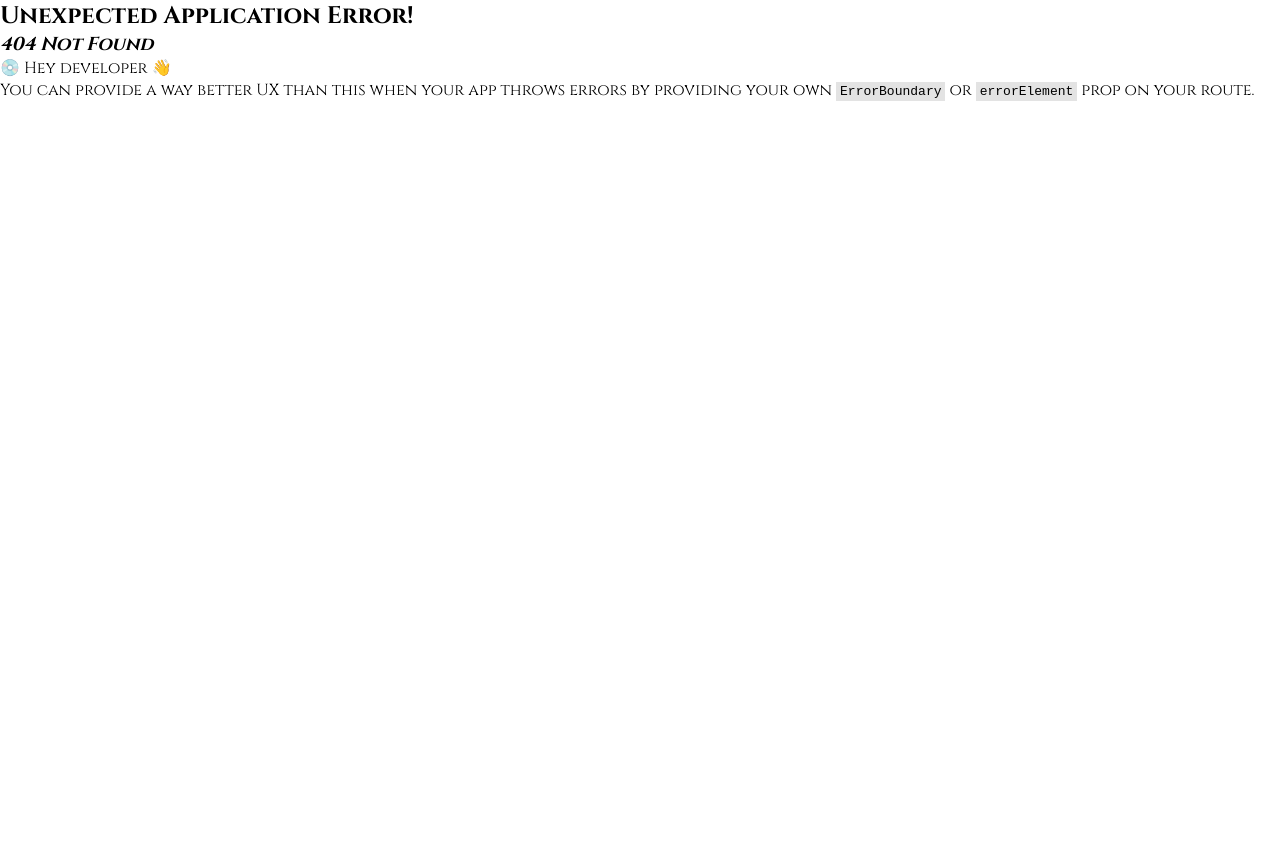
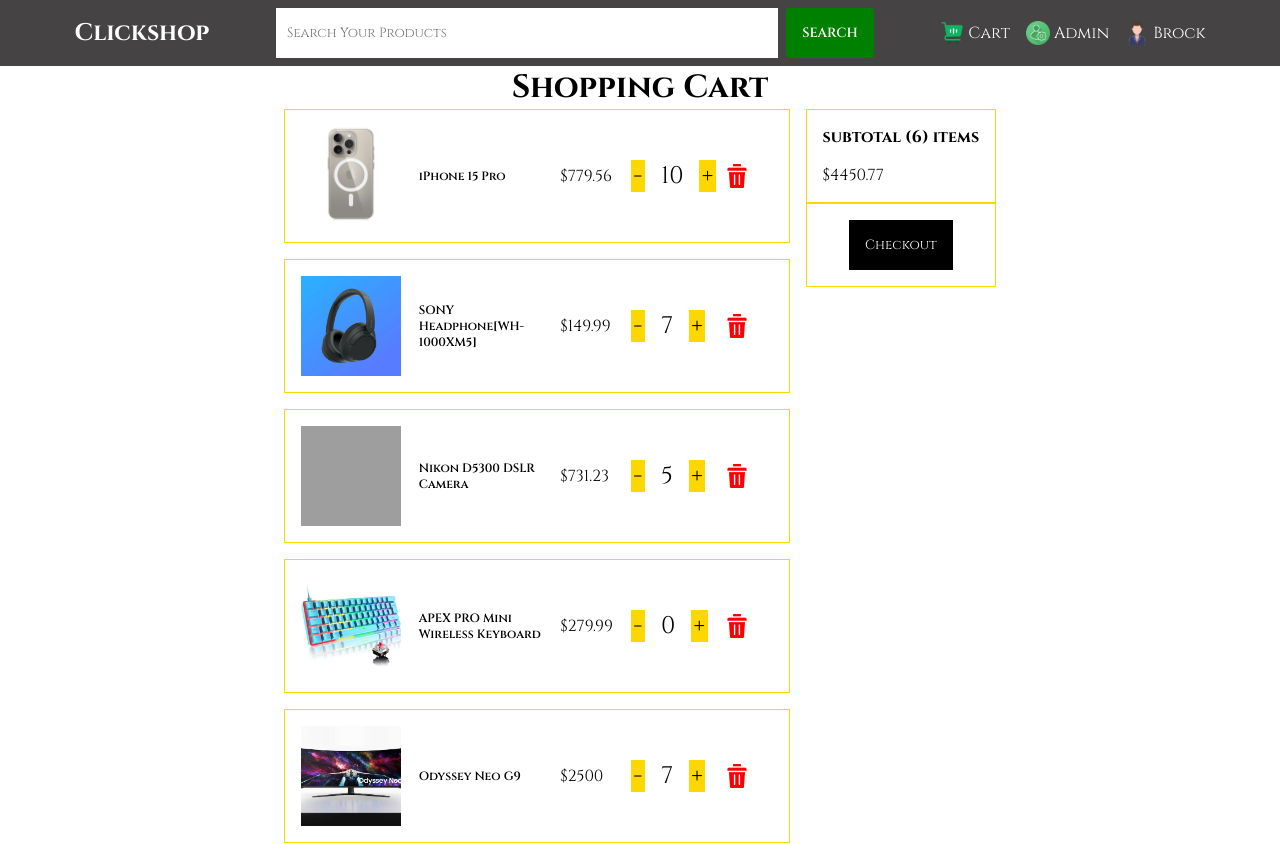
Before and after one commit to ashutosh2712/ClickShop, a React (Vite) app in the folder client/: page /cart in a window 1280 px wide. Before the commit this address had no page. Shown: the top 844 px of the page. Before the commit the page ends 800 px from the top, so only its background shows below. Built offline with nearby package versions, Linux system fonts and the light colour scheme; grey boxes are pictures that could not be loaded.

Commit message:
Done with the Cart Page

```diff
--- a/client/src/App.css
+++ b/client/src/App.css
@@ -277,6 +277,7 @@
 
   margin-top: 3rem;
   gap: 1rem;
+  margin-bottom: 1rem;
 }
 
 .authFormContainer {
@@ -294,3 +295,67 @@
 .ToogleLink {
   color: var(--color-blue);
 }
+
+/*Cart Page CSS */
+
+.cartContainer {
+  display: flex;
+  align-items: center;
+  justify-content: center;
+  flex-direction: column;
+  margin-bottom: 1rem;
+}
+
+.cartDetails {
+  display: flex;
+
+  gap: 1rem;
+}
+.cartProductName {
+  font-size: 0.75rem;
+  font-weight: 600;
+}
+.cartProductsContent {
+  display: flex;
+  flex-direction: column;
+  gap: 1rem;
+}
+
+.prductCartDetails {
+  display: grid;
+  grid-template-columns: 25% 30% 15% 20% 10%;
+  align-items: center;
+  border: 1px solid var(--border-color);
+  padding: 1rem;
+}
+
+.cartProductImg {
+  width: 100px;
+  height: 100px;
+  object-fit: cover;
+}
+
+.cartUpdateQty {
+  padding: 0.01rem 0.15rem;
+}
+
+.productCartPrice {
+  display: flex;
+  flex-direction: column;
+}
+
+.cartTotal {
+  display: flex;
+  gap: 1rem;
+  flex-direction: column;
+  border: 1px solid var(--border-color);
+  padding: 1rem;
+}
+
+.cartCheckout {
+  border: 1px solid var(--border-color);
+  padding: 1rem;
+  display: flex;
+  align-items: center;
+  justify-content: center;
+}
--- a/client/src/components/Navbar.jsx
+++ b/client/src/components/Navbar.jsx
@@ -24,11 +24,13 @@
       </div>
 
       <div className="navRight">
-        <div className="navCart">
-          {/* <i className="fas fa-shopping-cart"></i> */}
-          <img src={ShopCart} alt="cart" className="cartImg" />
-          <p>Cart</p>
-        </div>
+        <Link to="/cart">
+          <div className="navCart">
+            {/* <i className="fas fa-shopping-cart"></i> */}
+            <img src={ShopCart} alt="cart" className="cartImg" />
+            <p>Cart</p>
+          </div>
+        </Link>
 
         <div className="navAdmin">
           <img src={Admin} alt="cart" className="cartImg" />
--- /dev/null
+++ b/client/src/pages/CartPage.jsx
@@ -0,0 +1,50 @@
+import React from "react";
+import products from "../data/products";
+import delteIcon from "../assets/delete.png";
+const CartPage = () => {
+  return (
+    <div className="cartContainer">
+      <h1>Shopping Cart</h1>
+      <div className="cartDetails">
+        <div className="cartProductsContent">
+          {products.map((product) => (
+            <div className="prductCartDetails">
+              <img
+                src={product.image}
+                alt={product.name}
+                className="cartProductImg"
+              />
+
+              <p className="cartProductName">{product.name}</p>
+
+              <p>${product.price}</p>
+
+              <div className="productQty">
+                <button className="decreaseQty cartUpdateQty">-</button>
+                <span>{product.countInStock}</span>
+                <button className="increaseQty cartUpdateQty">+</button>
+              </div>
+
+              <img src={delteIcon} alt="delete" />
+            </div>
+          ))}
+        </div>
+        <div className="productCartPrice">
+          <div className="cartTotal">
+            <h4>subtotal ({products.length}) items</h4>
+            <p>
+              ${products.reduce((total, product) => total + product.price, 0)}
+            </p>
+          </div>
+          <div className="cartCheckout">
+            <button type="submit" className="btn-cart">
+              Checkout
+            </button>
+          </div>
+        </div>
+      </div>
+    </div>
+  );
+};
+
+export default CartPage;
```
Also changed, not shown: client/src/App.jsx (+7 -0 lines), client/src/assets/delete.png (added).
